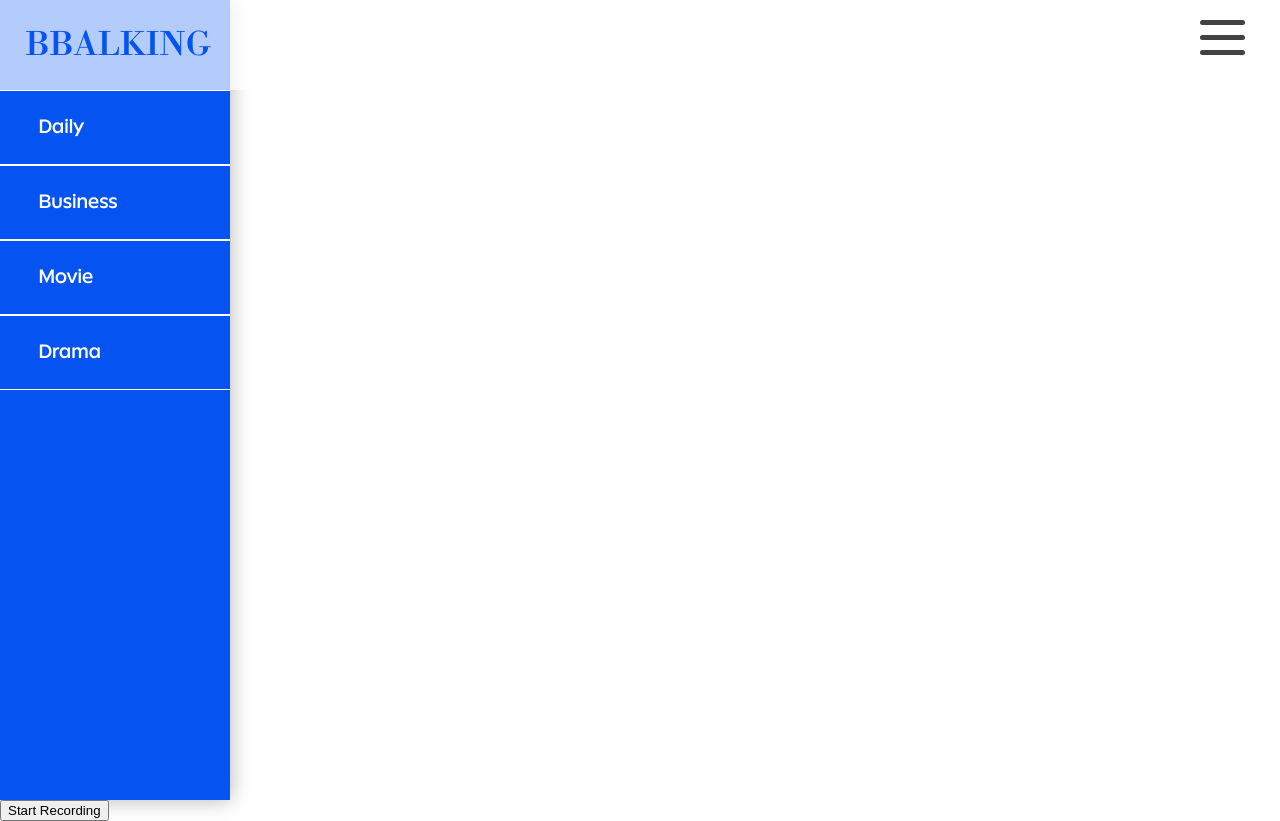
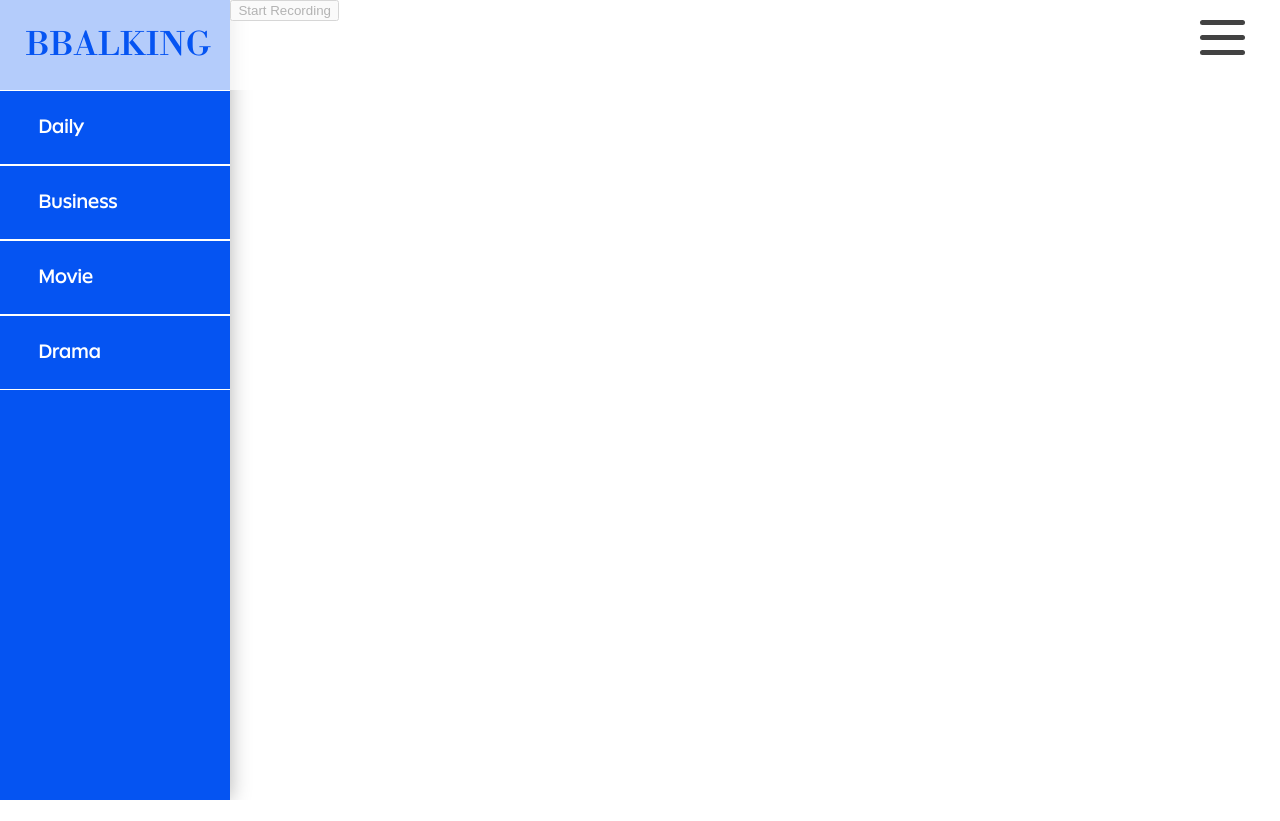
Before and after one commit to ikk5515/KoreanTraining_Baleum, a React (Create React App) app in the folder startupProject/src/main/front_end/: page /func in a window 1280 px wide. After the commit the page ends 800 px from the top, so only its background shows below. Built offline with nearby package versions, Linux system fonts and the light colour scheme; no server answers.

Commit message:
Fix FuncApp component

```diff
--- a/startupProject/src/main/front_end/src/component/secondPage/FuncApp.css
+++ b/startupProject/src/main/front_end/src/component/secondPage/FuncApp.css
@@ -2,5 +2,5 @@ body{
 }
 
 .funcAppWrap{
-
+    display: flex;
 }
--- a/startupProject/src/main/front_end/src/component/secondPage/FuncApp.tsx
+++ b/startupProject/src/main/front_end/src/component/secondPage/FuncApp.tsx
@@ -1,6 +1,7 @@
 import React from 'react';
 import Recoder from './Recorder';
 import FuncList from './FuncList';
+import './FuncApp.css'
 
 export default function FuncApp(){
     return(
```
